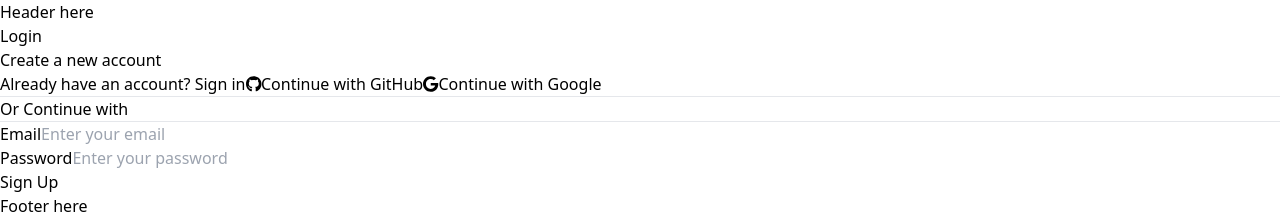
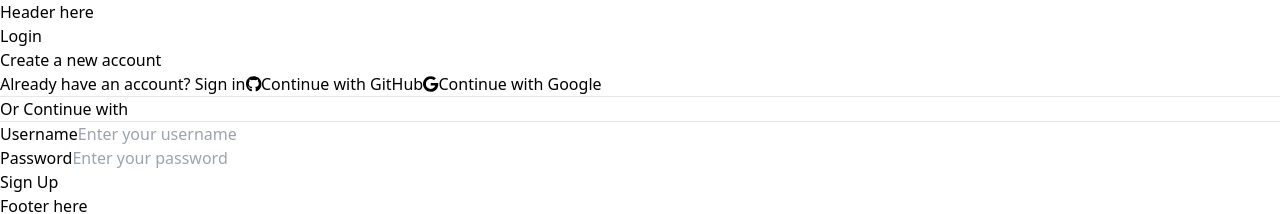
Before and after one commit to kclim1/discord-clone, a React (Vite) app in the folder frontend/: page /signup in a window 1280 px wide. Shown: the top 214 px of the page. Built offline with nearby package versions, Linux system fonts and the light colour scheme.

Commit message:
added states and controlled inputs in Signup form and login page

```diff
--- a/frontend/src/components/SignupForm.jsx
+++ b/frontend/src/components/SignupForm.jsx
@@ -1,18 +1,51 @@
+import {useState } from 'react'
+import axios from 'axios'
+import { useNavigate } from 'react-router-dom';
+
+//conditionally render errors in signup and login form
+
 export const SignupForm = function () {
+    const navigate = useNavigate()
+    const [username , setUsername ] = useState('')
+    const [password , setPassword ] = useState('')
+    // const [error,setError] = useState(null)
+
+    const handleSignup = async (event)=>{
+        event.preventDefault()
+
+        try{
+            const response = await axios.post('http://localhost:3000/signup',{username,password})
+            if(response.status === 200){
+                console.log('signup successful')
+                navigate('/login')
+            }else{
+                // setError('signup fail')
+                console.log('signup fail')
+            }
+
+        }catch(error){
+            console.error(error)
+            console.log('error signing up')
+        }
+    }
+
+
     return (
-      <form >
+      <form onSubmit={handleSignup}>
         <div className="mb-6">
           <label
             className="block text-white text-sm font-bold mb-2 pt-2"
-            htmlFor="email"
+            htmlFor="username"
           >
-            Email
+            Username
           </label>
           <input
-            type="email"
-            id="email"
+            type="text"
+            id="username"
+            value={username}
+            onChange={(event)=>setUsername(event.target.value)}
             className="w-full p-3 border border-neutral-600 rounded bg-neutral-900 text-white focus:border-[#7770d6] focus:outline-none focus:ring focus:ring-[#7770d6]"
-            placeholder="Enter your email"
+            placeholder="Enter your username"
           />
         </div>
         <div className="mb-6">
@@ -25,6 +58,8 @@ export const SignupForm = function () {
           <input
             type="password"
             id="password"
+            value={password}
+            onChange={(event)=>setPassword(event.target.value)}
             className="w-full p-3 border border-neutral-600 rounded bg-neutral-900 text-white focus:border-[#7770d6] focus:outline-none focus:ring focus:ring-[#7770d6]"
             placeholder="Enter your password"
           />
--- a/frontend/src/pages/LoginPage.jsx
+++ b/frontend/src/pages/LoginPage.jsx
@@ -18,7 +18,7 @@ export const LoginPage = function () {
           </h1>
 
           <span className="text-gray-400 mb-6 block text-center">
-            Don&apos;t have an account? Sign up for free
+            Don&apos;t have an account? <a className="text-[#7770d6] hover:text-[#b8b3f5]" href="/signup"> Sign up for free</a>
           </span>
 
           <a href="http://localhost:3000/auth/github">
```
